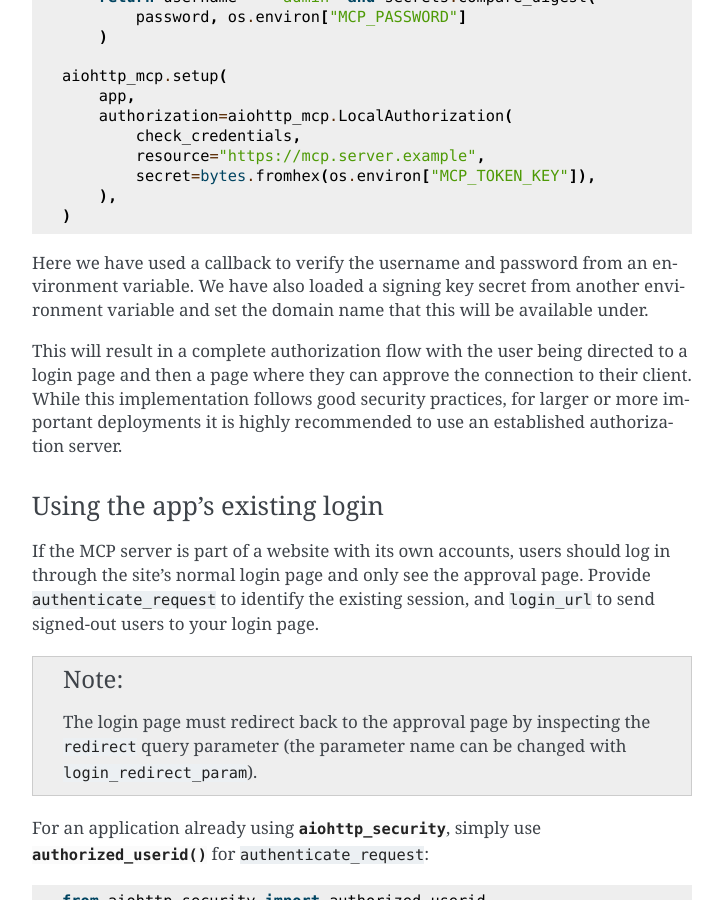
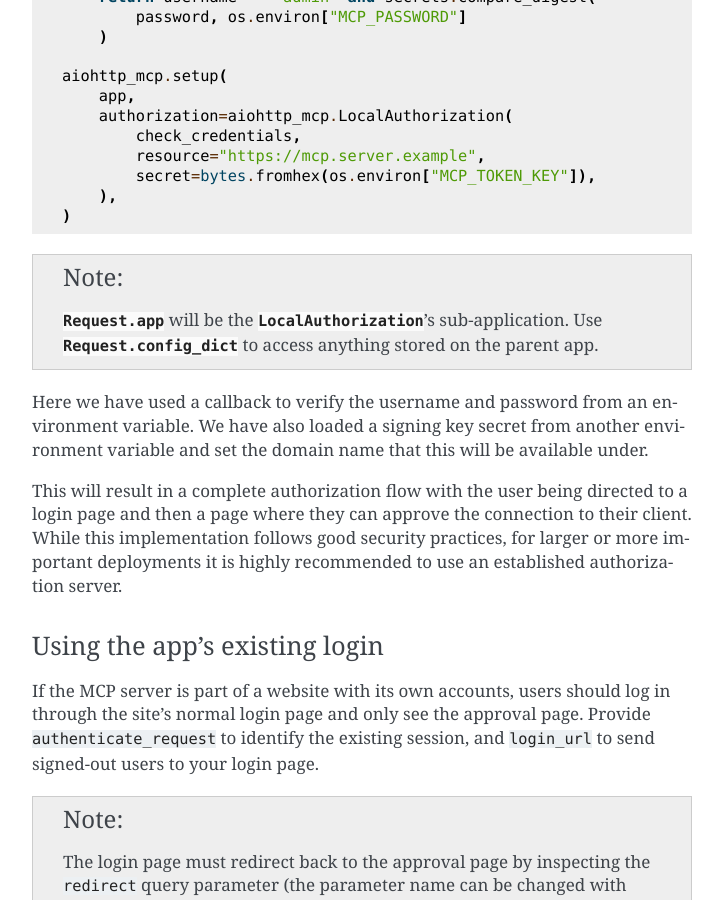
Before and after one commit to aio-libs/aiohttp-mcp, a Sphinx documentation site: the page built from docs/authorization.rst, in a window 1280 px wide and 900 px high, scrolled down 651 px. Shown: the whole window, without its empty margins (388-1111 px from the left). Built offline with Sphinx 7.4.7, drawn with Linux system fonts in a browser that asks for light colours.

Commit message:
Add note about Request.app in check_credentials

```diff
--- a/docs/authorization.rst
+++ b/docs/authorization.rst
@@ -30,6 +30,13 @@ Self-contained authorization
    :pyobject: self_contained
    :lines: 2-
    :dedent:
+
+.. note::
+
+   :attr:`Request.app <aiohttp.web.Request.app>` will be the
+   :class:`.LocalAuthorization`'s sub-application. Use
+   :attr:`Request.config_dict <aiohttp.web.Request.config_dict>` to access anything
+   stored on the parent app.
 
 Here we have used a callback to verify the username and password from an environment
 variable. We have also loaded a signing key secret from another environment variable and
```
